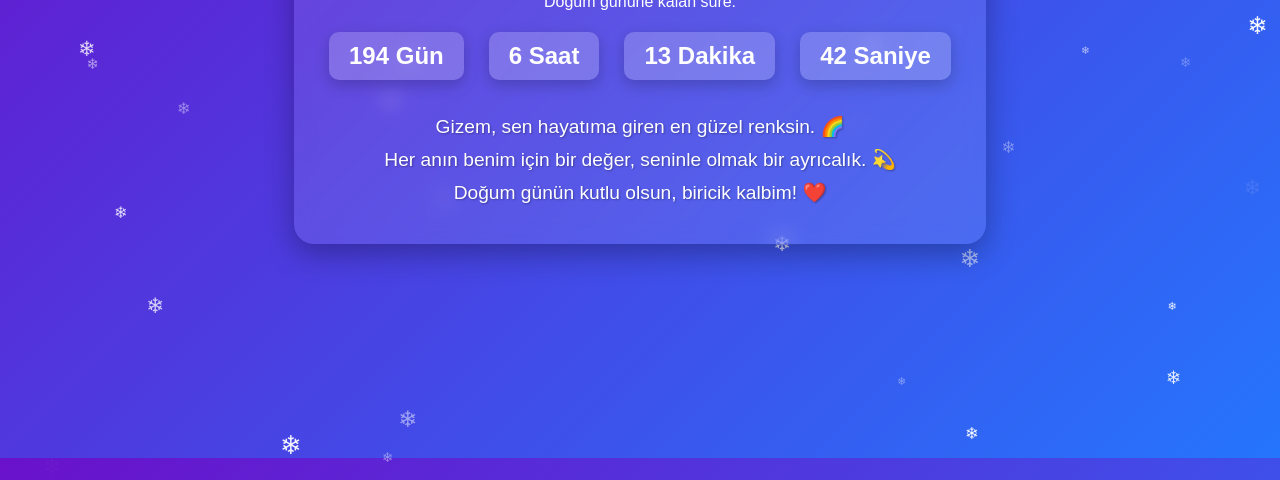
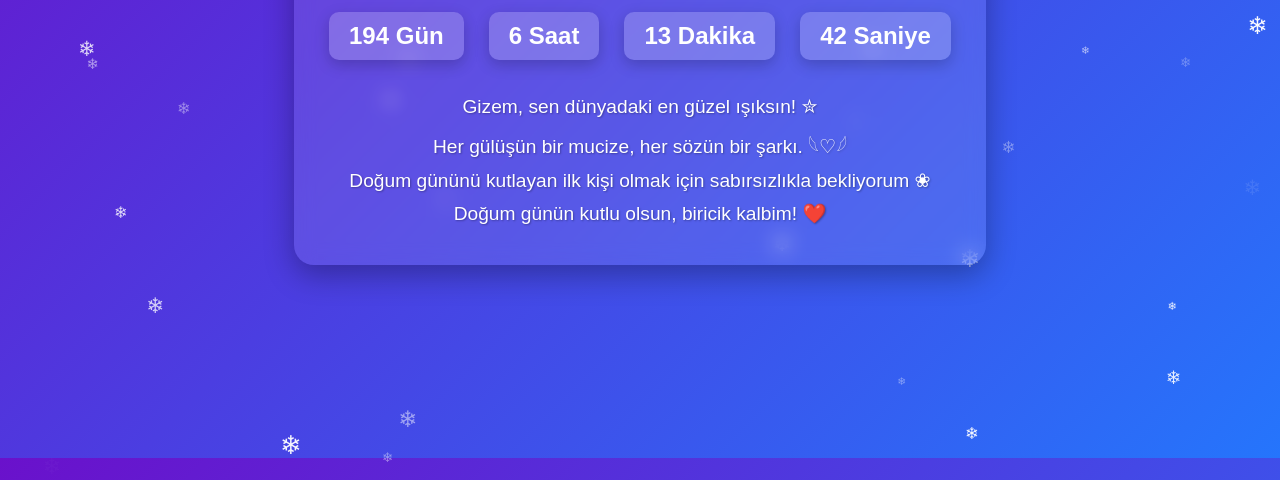
Before and after one commit to ardaege355/Eylulundogumgunu, a plain HTML site: page index.html in a window 1280 px wide. Shown: the part 342-822 px from the top of the page. Drawn offline with Linux system fonts and the light colour scheme.

Commit message:
Update index.html

```diff
--- a/index.html
+++ b/index.html
@@ -19,8 +19,9 @@
             </div>
         </div>
         <div class="compliments">
-            <p>Gizem, sen hayatıma giren en güzel renksin. 🌈</p>
-            <p>Her anın benim için bir değer, seninle olmak bir ayrıcalık. 💫</p>
+            <p>Gizem, sen dünyadaki en güzel ışıksın! ✮</p>
+            <p>Her gülüşün bir mucize, her sözün bir şarkı. 𓆩♡𓆪</p>
+            <p>Doğum gününü kutlayan ilk kişi olmak için sabırsızlıkla bekliyorum ❀</p>
             <p>Doğum günün kutlu olsun, biricik kalbim! ❤️</p>
         </div>
     </div>
```
